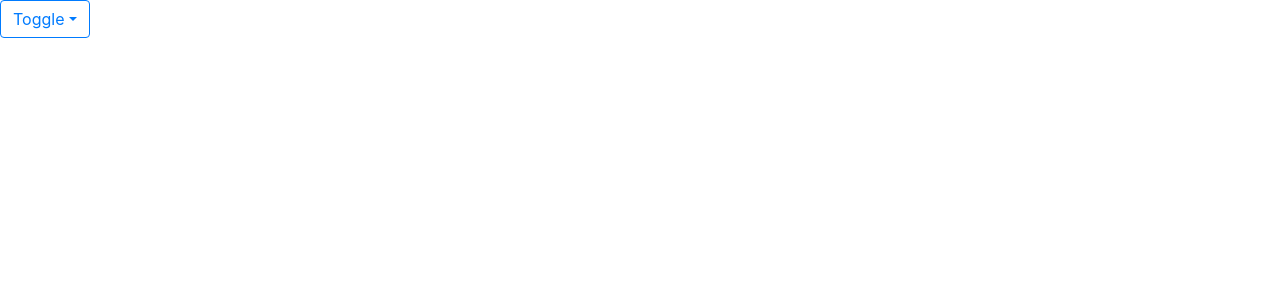
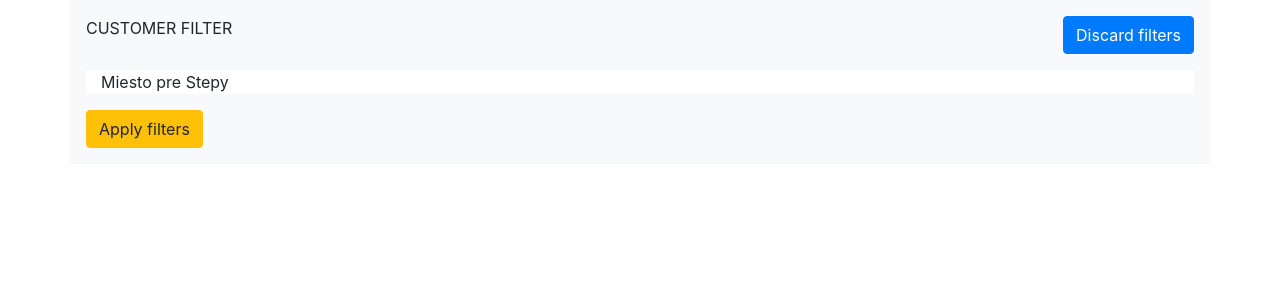
Before and after one commit to CaptainCompileon/bloom-customer-filter, an Angular app: page / in a window 1280 px wide. Shown: the top 300 px of the page. Built offline with nearby package versions, Linux system fonts and the light colour scheme.

Commit message:
added customer-filter component

```diff
--- a/src/app/app.component.html
+++ b/src/app/app.component.html
@@ -1,8 +1,3 @@
-<div ngbDropdown>
-  <button type="button" class="btn btn-outline-primary" id="dropdownConfig" ngbDropdownToggle>Toggle</button>
-  <div ngbDropdownMenu aria-labelledby="dropdownConfig">
-    <button ngbDropdownItem>Action - 1</button>
-    <button ngbDropdownItem>Another Action</button>
-    <button ngbDropdownItem>Something else is here</button>
-  </div>
+<div class="container p-3  bg-light">
+  <app-customer-filter></app-customer-filter>
 </div>
--- a/src/app/app.module.ts
+++ b/src/app/app.module.ts
@@ -3,10 +3,12 @@ import { BrowserModule } from '@angular/platform-browser';
 
 import { AppComponent } from './app.component';
 import { NgbModule } from '@ng-bootstrap/ng-bootstrap';
+import { CustomerFilterComponent } from './components/customer-filter/customer-filter.component';
 
 @NgModule({
   declarations: [
-    AppComponent
+    AppComponent,
+    CustomerFilterComponent
   ],
   imports: [
     BrowserModule,
--- /dev/null
+++ b/src/app/components/customer-filter/customer-filter.component.html
@@ -0,0 +1,26 @@
+<div class="row justify-content-between pb-3">
+  <div class="col d-flex justify-content-start">
+    {{name | uppercase}}
+  </div>
+  <div class="col d-flex justify-content-end">
+    <button type="button"
+            class="btn btn-primary"
+            (click)="onDiscardFiltersButtonClick()">{{discardFiltersButtonLabel}}</button>
+  </div>
+
+
+
+
+</div>
+
+<div class="container bg-white">
+   Miesto pre Stepy
+</div>
+
+<div class="row pt-3">
+  <div class="col d-flex justify-content-start">
+    <button type="button"
+            class="btn btn-warning"
+            (click)="onApplyFiltersButtonClick()">{{applyFiltersButtonLabel}}</button>
+  </div>
+</div>
--- /dev/null
+++ b/src/app/components/customer-filter/customer-filter.component.ts
@@ -0,0 +1,27 @@
+import { Component, OnInit } from '@angular/core';
+
+@Component({
+  selector: 'app-customer-filter',
+  templateUrl: './customer-filter.component.html',
+  styleUrls: ['./customer-filter.component.scss']
+})
+export class CustomerFilterComponent implements OnInit {
+
+  readonly name: string = "Customer filter"
+  readonly discardFiltersButtonLabel: string = "Discard filters"
+  readonly applyFiltersButtonLabel: string = "Apply filters"
+
+  constructor() { }
+
+  ngOnInit(): void {
+  }
+
+  onDiscardFiltersButtonClick() {
+    console.log("Discard Filters Clicked!")
+  }
+
+  onApplyFiltersButtonClick() {
+    console.log("Apply Filters Clicked!")
+  }
+
+}
```
Also changed, not shown: src/app/components/customer-filter/customer-filter.component.scss (added), 1 other file (tests, documents, lock files or other folders).
